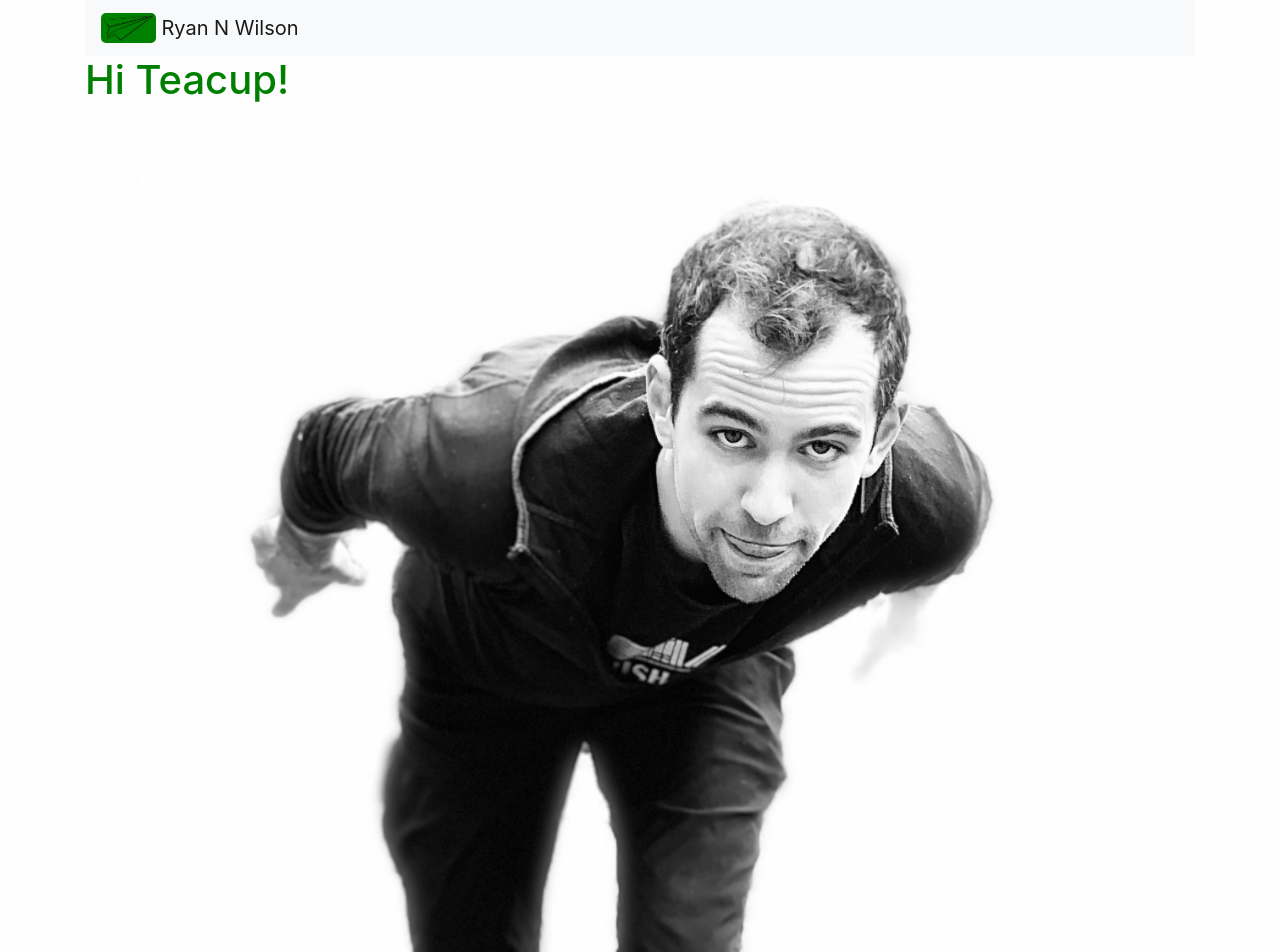
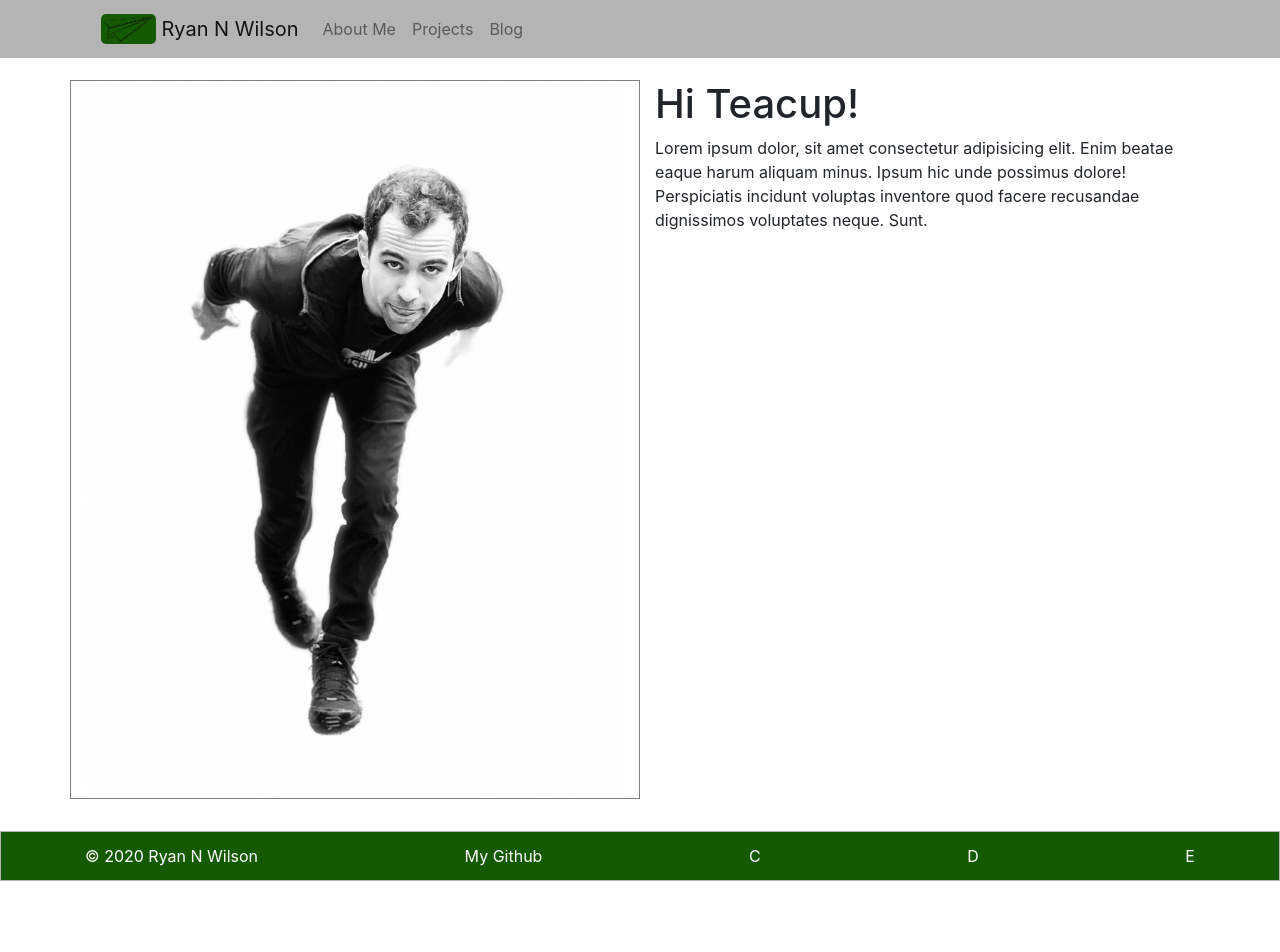
Before and after one commit to r-n-w/r-n-w.github.io, a plain HTML site: page index.html in a window 1280 px wide. Shown: the top 952 px of the page. After the commit the page ends 881 px from the top, so only its background shows below. Drawn offline with nearby package versions, Linux system fonts and the light colour scheme.

Commit message:
header and footer scale well

```diff
--- a/css/style.sass
+++ /dev/null
@@ -1,18 +0,0 @@
-$color: green
-
-.title
-    position: relative
-    color: $color
-    z-index: 10
-
-#profile
-    width: 100vw
-    position: absolute
-    top: 0
-    left: 0
-    z-index: 1
-.navbar
-    z-index: 10
-#icon
-    background-color: $color
-    border-radius: 5px
--- /dev/null
+++ b/css/style.scss
@@ -0,0 +1,69 @@
+$color: #155a00;
+$dark: black;
+$middle: #b4b4b4;
+$light: white;
+
+%borders {
+    border: solid 1px $middle;
+}
+@media only screen and (max-width: 768px) {
+    #profile {
+        order: 2;
+    }
+    #content {
+        order: 1;
+    }
+    #footer {
+        line-height: 3rem;
+        ul {
+           flex-direction: column;
+        }
+    }
+}
+@media only screen and (min-width: 769px) {
+    #footer {
+        margin-top: -3rem;
+        line-height: 3rem;
+        ul {
+            justify-content: space-between;
+        }
+    }
+}
+body,html {
+    height: 100%;
+    margin: 0;
+}
+
+#header {
+    background-color: $middle;
+    position: fixed;
+    top: 0;
+    width: 100%;
+    display: block;
+    z-index: 1000;
+    @extend %borders;
+}
+#page {
+    padding: 5rem 0 5rem 0;
+    min-height: 100%;
+}
+#footer {
+    background-color: $color;
+    @extend %borders;
+    li {
+        color: $light;
+    }
+}
+
+#profile {
+border: 1px grey solid;
+}
+
+#icon {
+    background-color: $color;
+    border-radius: 5px;
+}
+
+a, a:hover {
+    color: $light;
+}
--- a/index.html
+++ b/index.html
@@ -8,21 +8,72 @@
     <link rel="stylesheet" href="css/style.css">
 </head>
 <body>
+    <header id="header">
         <div class="container">
-        <nav class="navbar navbar-light bg-light">
-            <a class="navbar-brand" href="http://ryannathanwilson.me">
+            <nav class="navbar navbar-expand-lg navbar-light">
+                <a class="navbar-brand" href="index.html">
                     <img src="images/plane.png" height="30" id="icon" class="d-inline-block align-top" alt="RNW Logo">
                     Ryan N Wilson
                 </a>
+                <button class="navbar-toggler" type="button" data-toggle="collapse" data-target="#navbarNav" aria-controls="navbarNav" aria-expanded="false" aria-label="Toggle navigation">
+                    <span class="navbar-toggler-icon"></span>
+                </button>
+                <div class="collapse navbar-collapse" id="navbarNav">
+                    <ul class="navbar-nav">
+                        <li class="nav-item">
+                            <a class="nav-link" href="#">About Me</a>
+                        </li>
+                        <li class="nav-item">
+                            <a class="nav-link" href="#">Projects</a>
+                        </li>
+                        <li class="nav-item">
+                            <a class="nav-link" href="#">Blog</a>
+                        </li>
+                    </ul>
+                </div>
             </nav>
-
-        <div class="title">
-            <h1>Hi Teacup!</h1>
         </div>
-        <div id="profile">
+    </header>
+    <div id="page">
+        <div class="container">
+            <div class="row">
+                <div id="profile" class="col-md-6 col-sm-12">
                     <img src="images/profile.jpeg" alt="profile picture" style="max-width: 100%;">
                 </div>
+                <div id="content" class="col-md-6 col-sm-12">
+                    <h1>Hi Teacup!</h1>
+                    <p>Lorem ipsum dolor, sit amet consectetur adipisicing elit. Enim beatae eaque harum aliquam minus. Ipsum hic unde possimus dolore! Perspiciatis incidunt voluptas inventore quod facere recusandae dignissimos voluptates neque. Sunt.</p>
                 </div>
+            </div>
+        </div>
+    </div>
+    <footer id="footer">
+        <div class="container">
+            <!-- <div class="navbar"> -->
+                <ul class="nav">
+                    <li class="nav-item">&#169; 2020 Ryan N Wilson</li>
+                    <li class="nav-item"><a href="github.io/ryannathanwilson">My Github</a></li>
+                    <li class="nav-item">C</li>
+                    <li class="nav-item">D</li>
+                    <li class="nav-item">E</li>
+                </ul>
+            <!-- </div> -->
+        </div>
+    </footer>
+    <script src="https://code.jquery.com/jquery-3.3.1.slim.min.js" integrity="sha384-q8i/X+965DzO0rT7abK41JStQIAqVgRVzpbzo5smXKp4YfRvH+8abtTE1Pi6jizo" crossorigin="anonymous"></script>
+    <script src="https://cdnjs.cloudflare.com/ajax/libs/popper.js/1.14.7/umd/popper.min.js" integrity="sha384-UO2eT0CpHqdSJQ6hJty5KVphtPhzWj9WO1clHTMGa3JDZwrnQq4sF86dIHNDz0W1" crossorigin="anonymous"></script>
+    <script src="https://stackpath.bootstrapcdn.com/bootstrap/4.3.1/js/bootstrap.min.js" integrity="sha384-JjSmVgyd0p3pXB1rRibZUAYoIIy6OrQ6VrjIEaFf/nJGzIxFDsf4x0xIM+B07jRM" crossorigin="anonymous"></script>
     <script src="js/script.js"></script>
 </body>
 </html>
+
+<!-- Need 4 pages
+one list
+one table
+one image
+mobile responsive
+bootstrap grid
+scss nesting
+scss inheritance
+include a readme.md
+manage footer sticking correctly-->
```
Also changed, not shown: css/style.css, 1 other file. Lines whose indentation alone changed are shown as unchanged.
